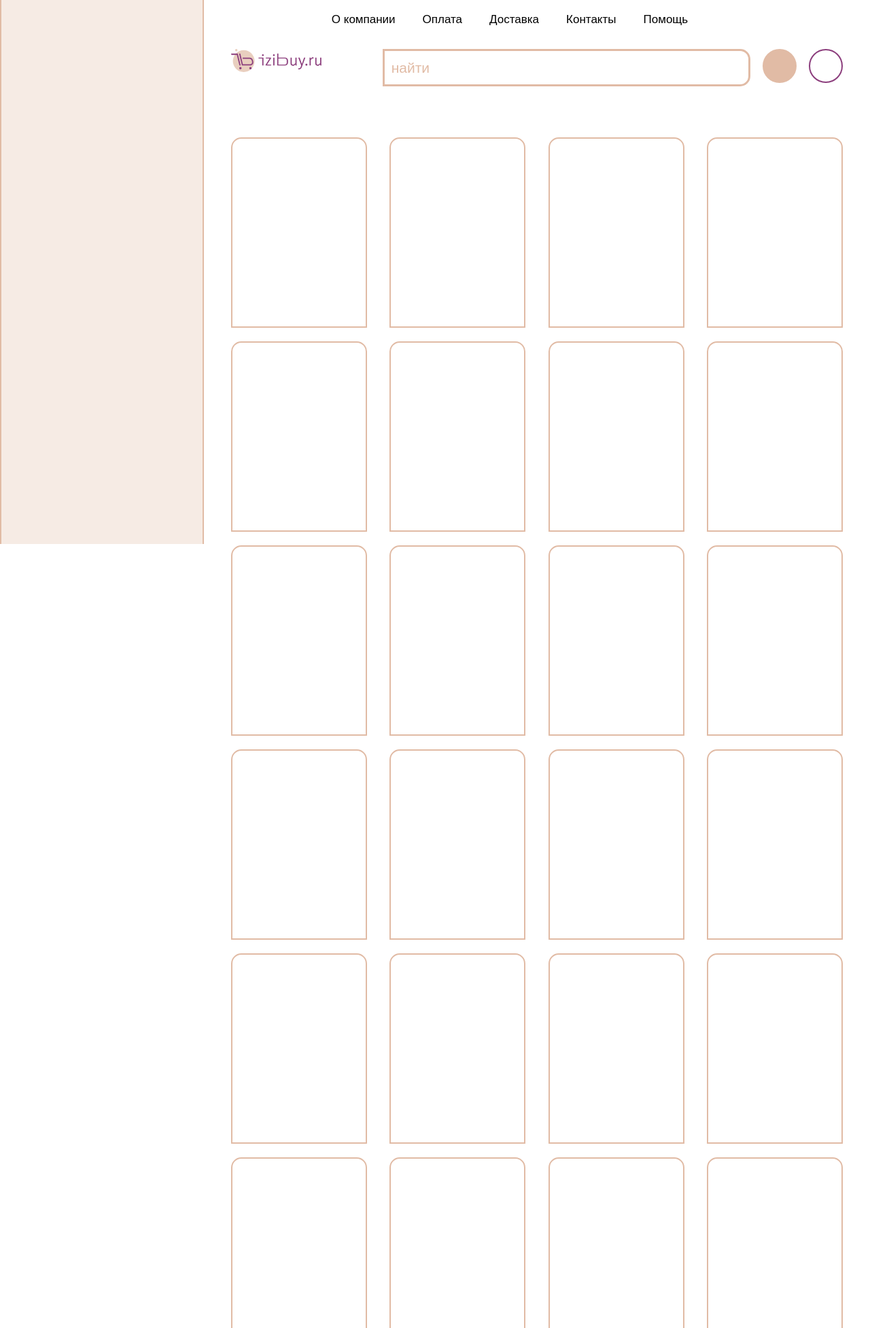
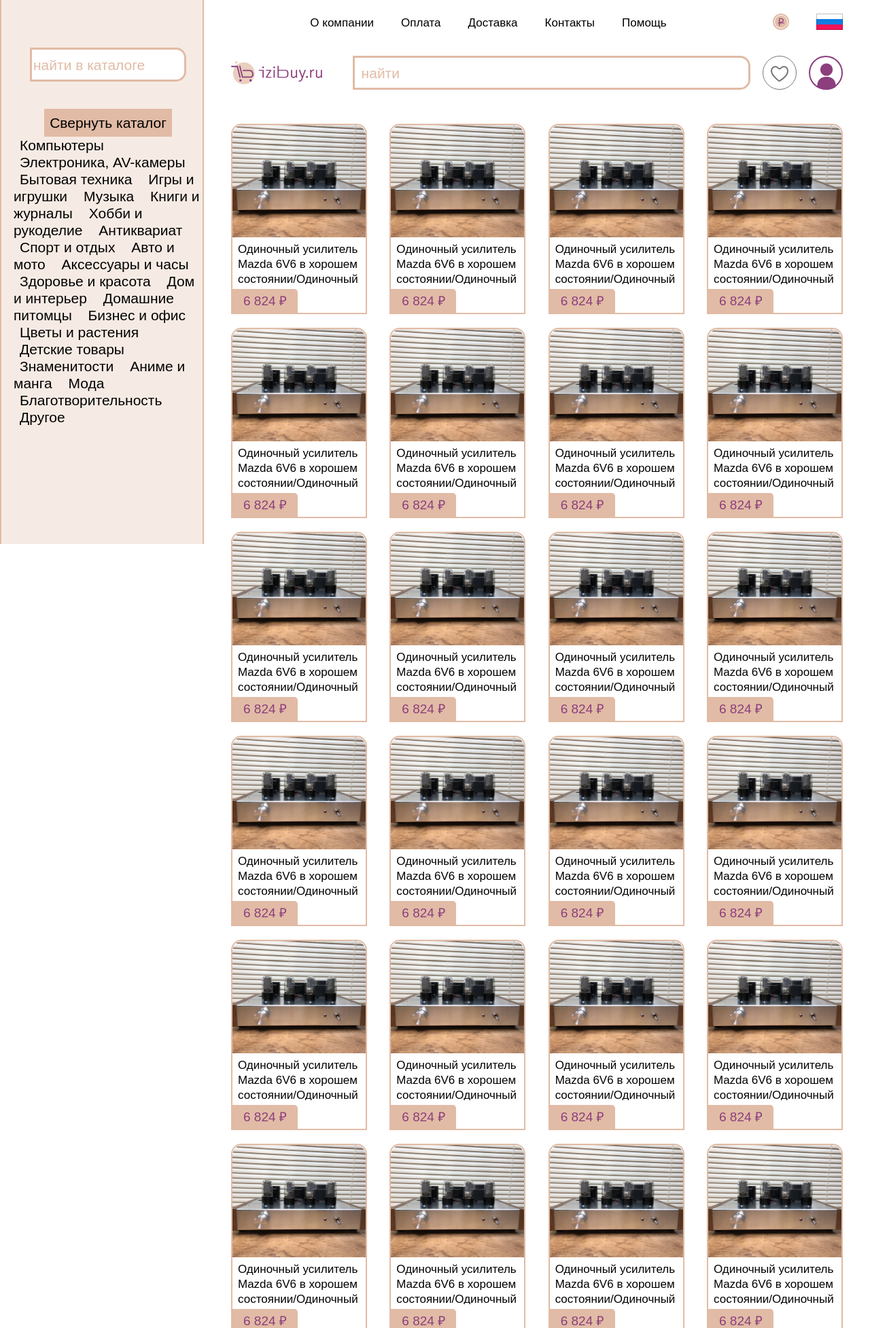
Before and after one commit to ioanlee/izibuy.jp, a PHP site: page / in a window 1280 px wide. Shown: the top 1953 px of the page at 68% size. Run offline with PHP 8.4, Linux system fonts and the light colour scheme; some web fonts are replaced.

Commit message:
перенос компонентов на вью

```diff
--- a/elements/item.html
+++ /dev/null
@@ -1,3 +0,0 @@
-<div class="item-image"><img src="" alt=""></div>
-<p class="item-description">Одиночный усилитель Mazda 6V6 в хорошем состоянии/Одиночный усилитель Mazda 6V6 в хорошем состоянии</p>
-<span class="item-price">6 824</span>
--- a/index.html
+++ b/index.html
@@ -7,12 +7,12 @@
     <link rel="stylesheet" href="./styles/style.css">
     <title>Document</title>
     <script src="https://unpkg.com/vue"></script>
-    <!-- <script src="https://code.jquery.com/jquery-3.6.0.min.js" integrity="sha256-/xUj+3OJU5yExlq6GSYGSHk7tPXikynS7ogEvDej/m4=" crossorigin="anonymous"></script>
-    <script src="../scripts/index.js"></script> -->
 </head>
 <body>
     <div class="wrapper">
-        <aside class="sidebar"></aside>
+        <aside id="sidebar-container">
+            <sidebar></sidebar>
+        </aside>
         <div>
             <div id="app-header">
                 <my-header></my-header>
@@ -35,90 +35,42 @@
                         <p>Танки грязи не боятся</p>
                     </div>
                 </section>
-                <!-- <h1>Новые аукционы</h1> -->
-                <div class="item"></div>
-                <div class="item"></div>
-                <div class="item"></div>
-                <div class="item"></div>
-                <div class="item"></div>
-                <div class="item"></div>
-                <div class="item"></div>
-                <div class="item"></div>
-                <div class="item"></div>
-                <div class="item"></div>
-                <div class="item"></div>
-                <div class="item"></div>
-                <div class="item"></div>
-                <div class="item"></div>
-                <div class="item"></div>
-                <div class="item"></div>
-                <div class="item"></div>
-                <div class="item"></div>
-                <div class="item"></div>
-                <div class="item"></div>
-                <div class="item"></div>
-                <div class="item"></div>
-                <div class="item"></div>
-                <div class="item"></div>
-                <div class="item"></div>
-                <div class="item"></div>
-                <div class="item"></div>
-                <div class="item"></div>
-                <div class="item"></div>
-                <div class="item"></div>
-                <div class="item"></div>
-                <div class="item"></div>
-                <div class="item"></div>
-                <div class="item"></div>
-                <div class="item"></div>
-                <div class="item"></div>
-                <div class="item"></div>
-                <div class="item"></div>
-                <div class="item"></div>
-                <div class="item"></div>
-                <div class="item"></div>
-                <div class="item"></div>
-                <div class="item"></div>
-                <div class="item"></div>
-                <div class="item"></div>
-                <div class="item"></div>
-                <div class="item"></div>
-                <div class="item"></div>
-                <div class="item"></div>
-                <div class="item"></div>
-                <div class="item"></div>
-                <div class="item"></div>
-                <div class="item"></div>
-                <div class="item"></div>
-                <div class="item"></div>
-                <div class="item"></div>
-                <div class="item"></div>
-                <div class="item"></div>
-                <div class="item"></div>
-                <div class="item"></div>
-                <div class="item"></div>
-                <div class="item"></div>
-                <div class="item"></div>
-                <div class="item"></div>
-                <div class="item"></div>
-                <div class="item"></div>
-                <div class="item"></div>
-                <div class="item"></div>
-                <div class="item"></div>
-                <div class="item"></div>
-                <div class="item"></div>
-                <div class="item"></div>
-                <div class="item"></div>
-                <div class="item"></div>
-                <div class="item"></div>
-                <div class="item"></div>
-                <div class="item"></div>
-                <div class="item"></div>
-                <div class="item"></div>
+                <div id="product-container">
+                    <product-item></product-item>
+                    <product-item></product-item>
+                    <product-item></product-item>
+                    <product-item></product-item>
+                    <product-item></product-item>
+                    <product-item></product-item>
+                    <product-item></product-item>
+                    <product-item></product-item>
+                    <product-item></product-item>
+                    <product-item></product-item>
+                    <product-item></product-item>
+                    <product-item></product-item>
+                    <product-item></product-item>
+                    <product-item></product-item>
+                    <product-item></product-item>
+                    <product-item></product-item>
+                    <product-item></product-item>
+                    <product-item></product-item>
+                    <product-item></product-item>
+                    <product-item></product-item>
+                    <product-item></product-item>
+                    <product-item></product-item>
+                    <product-item></product-item>
+                    <product-item></product-item>
+                    <product-item></product-item>
+                    <product-item></product-item>
+                    <product-item></product-item>
+                    <product-item></product-item>
+                </div>
             </main>
         </div>
     </div>
     <script src="./scripts/carousel.js"></script>
     <script src="./scripts/my-header.js"></script>
+    <script src="./scripts/product-item.js"></script>
+    <script src="./scripts/sidebar.js"></script>
 </body>
 </html>
--- a/styles/elements/_header.sass
+++ b/styles/elements/_header.sass
@@ -1,11 +1,13 @@
-.header
+#app-header
+    position: sticky
+    top: 0
+
+    .header
     height: 150px
     width: 100%
     display: flex
     flex-direction: column
     padding: 20px 0
-    position: sticky
-    top: 0
     background-color: white
     z-index: 10
 
@@ -20,6 +22,9 @@
             font-size: 17px
             margin: auto 0
 
+            &:first-child
+                margin-left: auto
+
             &:not(:last-of-type)
                 margin-right: 40px
             &:hover
@@ -31,12 +36,16 @@
     .header__sticky-bar
         display: flex
         justify-content: space-between
+        align-items: center
 
         .logo
-            width: 25%
-            margin-right: 10%
-            height: 55px
+            width: 22%
+            margin-right: 5%
+            //height: 55px
             display: block
+
+            img
+                width: 100%
 
         input[type=search]
             color: $brown
@@ -47,7 +56,7 @@
             min-height: 50px
             padding: 0 10px
             outline: none
-            width: 100%
+            width: 95%
             &::placeholder
                 color: $brown
             &:focus
@@ -56,17 +65,17 @@
         .favorite
             min-width: 50px
             height: 50px
-            border: 2px solid $grey
+            border: 1px solid $grey
             border-radius: 25px
             background-size: 50px 50px
-            background-color: $brown
-            border-color: $brown
+            background-color: #fff
+            border-color: #757575
             border-radius: 50%
             padding: 14px 9px 11px 11px
             margin: 0 2%
             svg
-                fill: $purple
-                stroke: $purple
+                fill: white
+                stroke: #757575
 
             &:hover
                 background-color: $brown
--- /dev/null
+++ b/styles/elements/_product-container.sass
@@ -0,0 +1,5 @@
+#product-container
+    display: flex
+    flex-wrap: wrap
+    justify-content: space-between
+    gap: 20px
--- a/styles/style.css
+++ b/styles/style.css
@@ -50,7 +50,10 @@ input {
   border-radius: 0;
 }
 
-.header {
+#app-header {
+  position: -webkit-sticky;
+  position: sticky;
+  top: 0;
   height: 150px;
   width: 100%;
   display: -webkit-box;
@@ -61,14 +64,11 @@ input {
       -ms-flex-direction: column;
           flex-direction: column;
   padding: 20px 0;
-  position: -webkit-sticky;
-  position: sticky;
-  top: 0;
   background-color: white;
   z-index: 10;
 }
 
-.header nav {
+#app-header nav {
   display: -webkit-box;
   display: -ms-flexbox;
   display: flex;
@@ -78,41 +78,51 @@ input {
   padding-bottom: 35px;
 }
 
-.header nav a {
+#app-header nav a {
   color: black;
   font-size: 17px;
   margin: auto 0;
 }
 
-.header nav a:not(:last-of-type) {
+#app-header nav a:first-child {
+  margin-left: auto;
+}
+
+#app-header nav a:not(:last-of-type) {
   margin-right: 40px;
 }
 
-.header nav a:hover {
+#app-header nav a:hover {
   opacity: .7;
 }
 
-.header nav .currency-select {
+#app-header nav .currency-select {
   margin-left: auto;
 }
 
-.header .header__sticky-bar {
+#app-header .header__sticky-bar {
   display: -webkit-box;
   display: -ms-flexbox;
   display: flex;
   -webkit-box-pack: justify;
       -ms-flex-pack: justify;
           justify-content: space-between;
+  -webkit-box-align: center;
+      -ms-flex-align: center;
+          align-items: center;
 }
 
-.header .header__sticky-bar .logo {
-  width: 25%;
-  margin-right: 10%;
-  height: 55px;
+#app-header .header__sticky-bar .logo {
+  width: 22%;
+  margin-right: 5%;
   display: block;
 }
 
-.header .header__sticky-bar input[type=search] {
+#app-header .header__sticky-bar .logo img {
+  width: 100%;
+}
+
+#app-header .header__sticky-bar input[type=search] {
   color: #E1BBA5;
   border: 3px solid #E1BBA5;
   border-radius: 0px 15px 15px 0px;
@@ -121,63 +131,63 @@ input {
   min-height: 50px;
   padding: 0 10px;
   outline: none;
-  width: 100%;
+  width: 95%;
 }
 
-.header .header__sticky-bar input[type=search]::-webkit-input-placeholder {
+#app-header .header__sticky-bar input[type=search]::-webkit-input-placeholder {
   color: #E1BBA5;
 }
 
-.header .header__sticky-bar input[type=search]:-ms-input-placeholder {
+#app-header .header__sticky-bar input[type=search]:-ms-input-placeholder {
   color: #E1BBA5;
 }
 
-.header .header__sticky-bar input[type=search]::-ms-input-placeholder {
+#app-header .header__sticky-bar input[type=search]::-ms-input-placeholder {
   color: #E1BBA5;
 }
 
-.header .header__sticky-bar input[type=search]::placeholder {
+#app-header .header__sticky-bar input[type=search]::placeholder {
   color: #E1BBA5;
 }
 
-.header .header__sticky-bar .favorite {
+#app-header .header__sticky-bar .favorite {
   min-width: 50px;
   height: 50px;
-  border: 2px solid #BDBDBD;
+  border: 1px solid #BDBDBD;
   border-radius: 25px;
   background-size: 50px 50px;
-  background-color: #E1BBA5;
-  border-color: #E1BBA5;
+  background-color: #fff;
+  border-color: #757575;
   border-radius: 50%;
   padding: 14px 9px 11px 11px;
   margin: 0 2%;
 }
 
-.header .header__sticky-bar .favorite svg {
+#app-header .header__sticky-bar .favorite svg {
+  fill: white;
+  stroke: #757575;
+}
+
+#app-header .header__sticky-bar .favorite:hover {
+  background-color: #E1BBA5;
+  border-color: #2E6E9F;
+}
+
+#app-header .header__sticky-bar .favorite:hover svg {
+  fill: #2E6E9F;
+  stroke: #2E6E9F;
+}
+
+#app-header .header__sticky-bar .favorite:active {
+  border-color: #8C3E7D;
+}
+
+#app-header .header__sticky-bar .favorite:active svg {
   fill: #8C3E7D;
   stroke: #8C3E7D;
 }
 
-.header .header__sticky-bar .favorite:hover {
-  background-color: #E1BBA5;
-  border-color: #2E6E9F;
-}
-
-.header .header__sticky-bar .favorite:hover svg {
-  fill: #2E6E9F;
-  stroke: #2E6E9F;
-}
-
-.header .header__sticky-bar .favorite:active {
-  border-color: #8C3E7D;
-}
-
-.header .header__sticky-bar .favorite:active svg {
-  fill: #8C3E7D;
-  stroke: #8C3E7D;
-}
-
-.header .header__sticky-bar .profile {
+#app-header .header__sticky-bar .profile {
   min-width: 50px;
   height: 50px;
   border: 2px solid #8C3E7D;
@@ -188,24 +198,24 @@ input {
   padding: 9px 10px 8px 10px;
 }
 
-.header .header__sticky-bar .profile svg {
+#app-header .header__sticky-bar .profile svg {
   fill: #8C3E7D;
 }
 
-.header .header__sticky-bar .profile:hover {
+#app-header .header__sticky-bar .profile:hover {
   background-color: #E1BBA5;
   border-color: #2E6E9F;
 }
 
-.header .header__sticky-bar .profile:hover svg {
+#app-header .header__sticky-bar .profile:hover svg {
   fill: #2E6E9F;
 }
 
-.header .header__sticky-bar .profile:active {
+#app-header .header__sticky-bar .profile:active {
   border-color: #8C3E7D;
 }
 
-.header .header__sticky-bar .profile:active svg {
+#app-header .header__sticky-bar .profile:active svg {
   fill: #8C3E7D;
 }
 
@@ -423,6 +433,18 @@ input {
   z-index: 10;
 }
 
+#product-container {
+  display: -webkit-box;
+  display: -ms-flexbox;
+  display: flex;
+  -ms-flex-wrap: wrap;
+      flex-wrap: wrap;
+  -webkit-box-pack: justify;
+      -ms-flex-pack: justify;
+          justify-content: space-between;
+  gap: 20px;
+}
+
 .carousel {
   position: relative;
   width: 100%;
@@ -553,18 +575,6 @@ html body .wrapper > div {
   padding: 0 40px 40px;
 }
 
-html body .wrapper > div main {
-  display: -webkit-box;
-  display: -ms-flexbox;
-  display: flex;
-  -ms-flex-wrap: wrap;
-      flex-wrap: wrap;
-  -webkit-box-pack: justify;
-      -ms-flex-pack: justify;
-          justify-content: space-between;
-  gap: 20px;
-}
-
 html body .wrapper > div main h1 {
   font-size: 34px;
   line-height: 41px;
--- a/styles/style.sass
+++ b/styles/style.sass
@@ -3,6 +3,7 @@
 @import elements/_header
 @import elements/_sidebar
 @import elements/_item
+@import elements/_product-container
 
 @import pages/_catalog
 @import pages/_item
@@ -43,10 +44,10 @@ html
                 padding: 0 40px 40px
 
                 main
-                    display: flex
-                    flex-wrap: wrap
-                    justify-content: space-between
-                    gap: 20px
+                    // display: flex
+                    // flex-wrap: wrap
+                    // justify-content: space-between
+                    // gap: 20px
                     // height: 100vh      //
 
                     h1
```
Also changed, not shown: elements/header.html (deleted, +0 -38 lines), elements/sidebar.html (deleted, +0 -26 lines), scripts/my-header.js (+28 -5 lines), scripts/product-item.js (added, +11 -0 lines), scripts/sidebar.js (added, +34 -0 lines).
